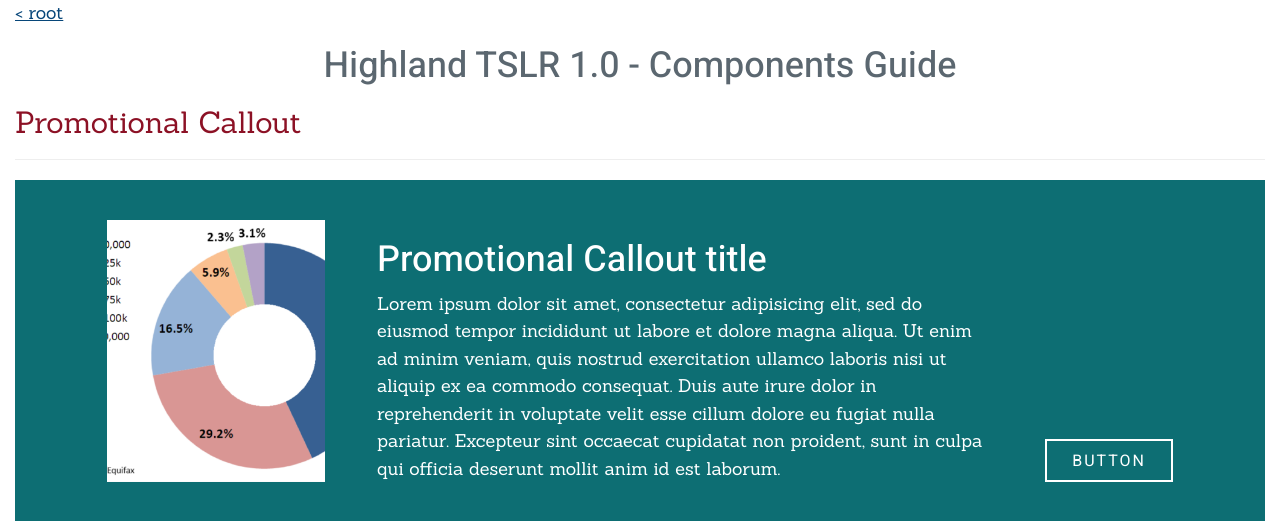
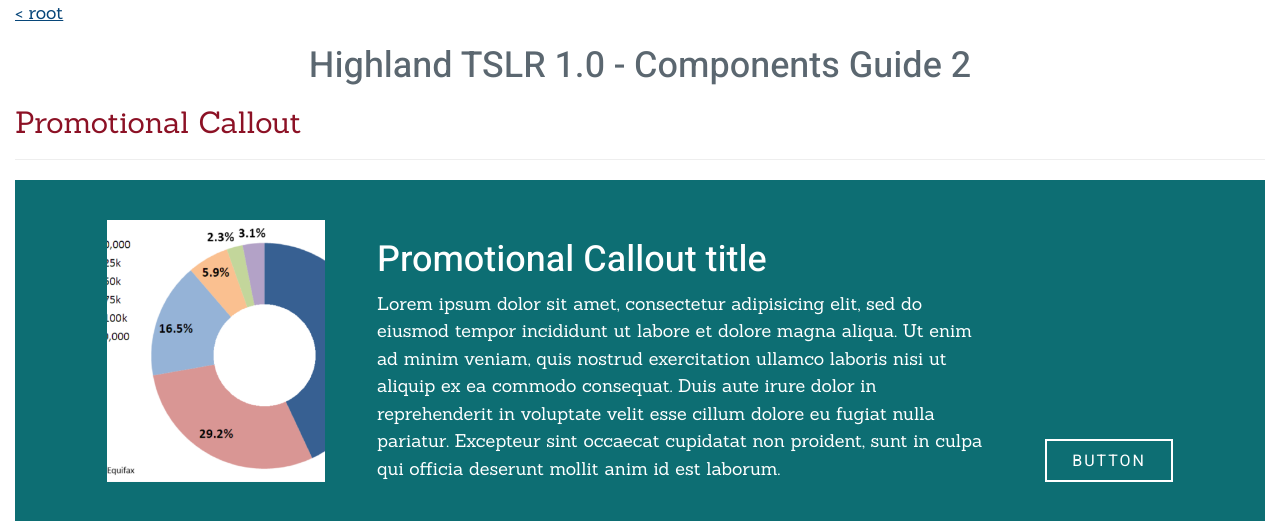
Before and after one commit to jc-web/tslr-patterns-jc, a web app: file html/pages/promo-callout.html in a window 1280 px wide. Shown: the top 521 px of the page. Run offline with its HTML, style and script files only (its server is not run), Linux system fonts and the light colour scheme; some libraries are stand-ins or nearby versions.

Commit message:
Back to initial
Reseting changes

```diff
--- a/html/pages/promo-callout.html
+++ b/html/pages/promo-callout.html
@@ -23,7 +23,7 @@
       <header>
         <a href="/#">
           < root</a>
-            <h2>Highland TSLR 1.0 - Components Guide</h2>
+            <h2>Highland TSLR 1.0 - Components Guide 2</h2>
             <h3>Promotional Callout</h3>
             <hr>
       </header>
```
